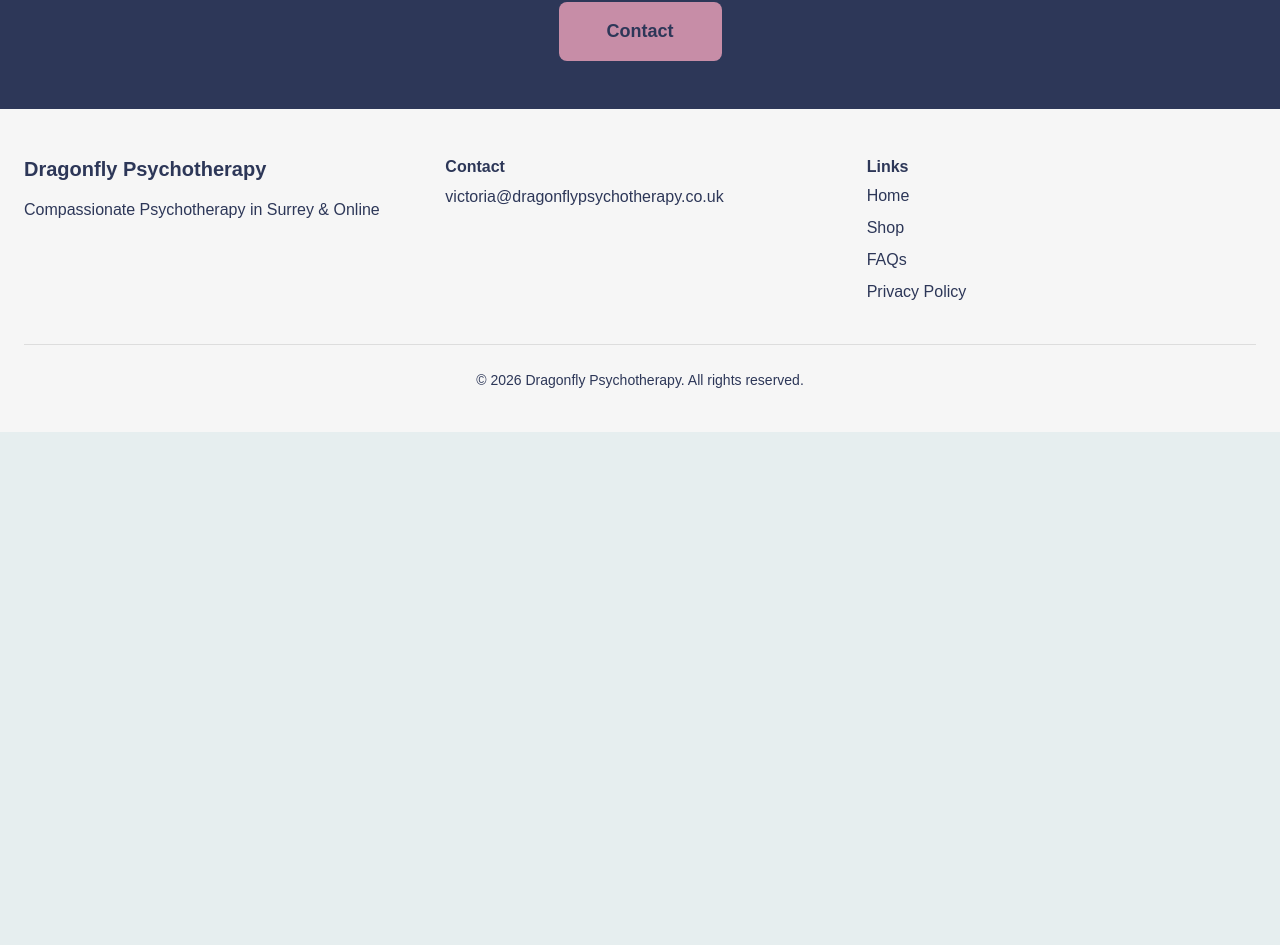
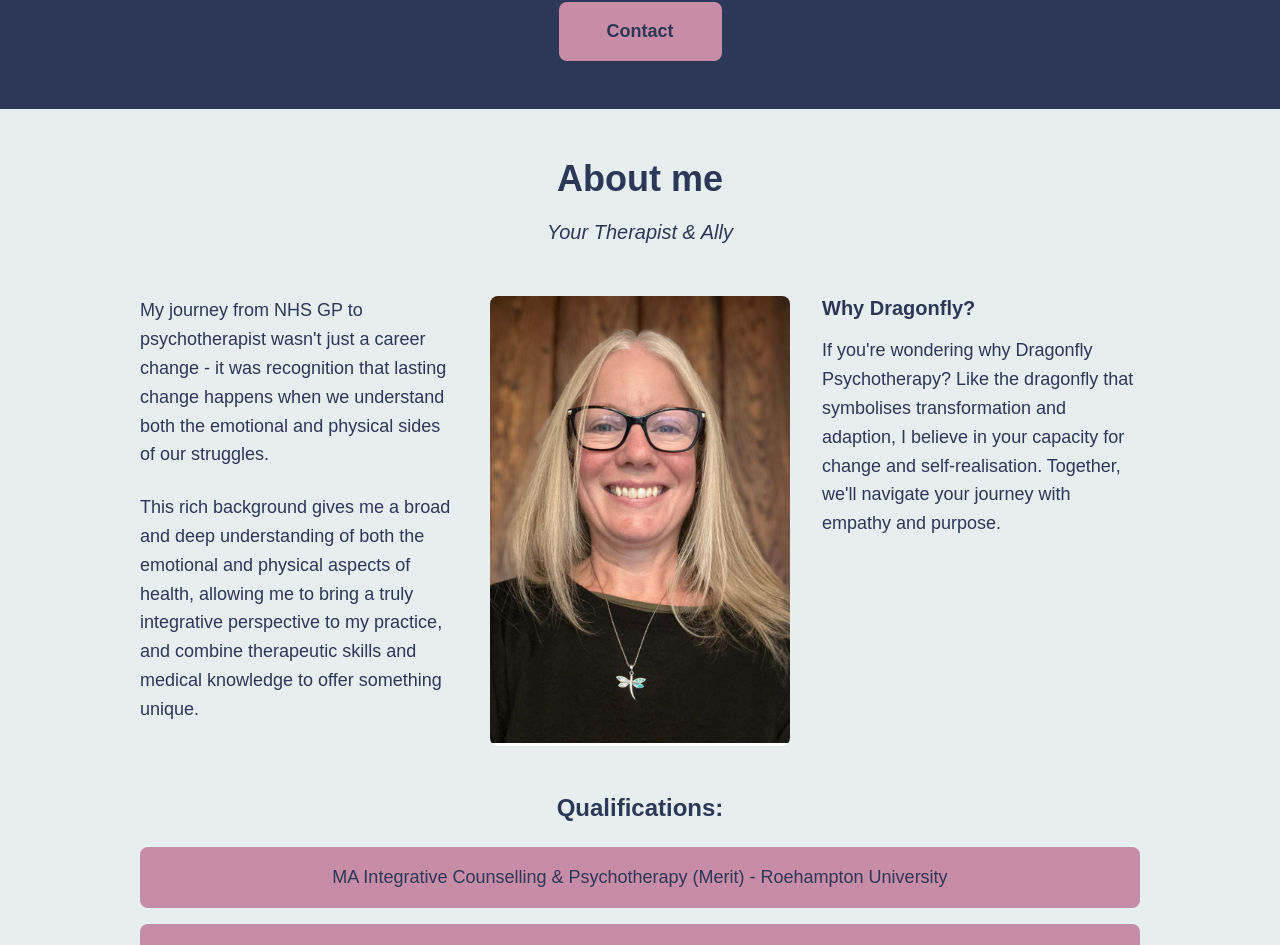
Before and after one commit to MayGee79/dragonfly, a Next.js app: page / in a window 1280 px wide. Shown: the part 5401-6346 px from the top of the page. Before the commit the page ends 5833 px from the top, so only its background shows below. Built offline with nearby package versions, Linux system fonts and the light colour scheme.

Commit message:
Add AboutMe section with three-column layout and WorkTogether title update

```diff
--- a/app/page.tsx
+++ b/app/page.tsx
@@ -4,6 +4,7 @@ import ContentSection from '@/components/ContentSection'
 import SpecialInterests from '@/components/SpecialInterests'
 import WhyWorkWithMe from '@/components/WhyWorkWithMe'
 import WorkTogether from '@/components/WorkTogether'
+import AboutMe from '@/components/AboutMe'
 import Footer from '@/components/Footer'
 import { getPageBySlug } from '@/lib/content'
 import { markdownToHtml } from '@/lib/markdown'
@@ -65,6 +66,7 @@ export default function HomePage() {
         <SpecialInterests />
         <WhyWorkWithMe />
         <WorkTogether />
+        <AboutMe />
       </main>
       <Footer />
     </>
--- /dev/null
+++ b/components/AboutMe.module.css
@@ -0,0 +1,164 @@
+.section {
+  padding: var(--spacing-3xl) var(--spacing-lg);
+  background-color: var(--color-bg);
+}
+
+.container {
+  max-width: 1000px;
+  margin: 0 auto;
+}
+
+.mainTitle {
+  font-size: var(--font-size-5xl);
+  font-weight: 700;
+  color: var(--color-text);
+  text-align: center;
+  margin-bottom: var(--spacing-md);
+  line-height: var(--line-height-tight);
+}
+
+.subtitle {
+  font-size: var(--font-size-xl);
+  font-style: italic;
+  color: var(--color-text);
+  text-align: center;
+  margin-bottom: var(--spacing-3xl);
+  line-height: var(--line-height-relaxed);
+}
+
+.threeColumn {
+  display: flex;
+  align-items: flex-start;
+  gap: var(--spacing-xl);
+  margin-bottom: var(--spacing-3xl);
+}
+
+.column {
+  flex: 1;
+}
+
+.column p {
+  font-size: var(--font-size-lg);
+  color: var(--color-text);
+  line-height: var(--line-height-relaxed);
+  margin-bottom: var(--spacing-lg);
+}
+
+.column p:last-child {
+  margin-bottom: 0;
+}
+
+.columnImage {
+  flex: 0 0 300px;
+  display: flex;
+  justify-content: center;
+}
+
+.image {
+  width: 100%;
+  max-width: 300px;
+  height: auto;
+  border-radius: var(--radius-md);
+}
+
+.columnTitle {
+  font-size: var(--font-size-xl);
+  font-weight: 700;
+  color: var(--color-text);
+  margin-bottom: var(--spacing-md);
+}
+
+.sectionTitle {
+  font-size: var(--font-size-2xl);
+  font-weight: 700;
+  color: var(--color-text);
+  margin-bottom: var(--spacing-lg);
+  text-align: center;
+}
+
+.qualifications {
+  text-align: center;
+}
+
+.qualificationsList {
+  list-style: none;
+  padding: 0;
+  margin: 0;
+  display: flex;
+  flex-direction: column;
+  gap: var(--spacing-md);
+}
+
+.qualificationItem {
+  font-size: var(--font-size-lg);
+  color: var(--color-text);
+  line-height: var(--line-height-relaxed);
+  background-color: var(--color-primary);
+  padding: var(--spacing-md) var(--spacing-xl);
+  border-radius: var(--radius-md);
+  display: inline-block;
+}
+
+/* Tablet: 768px - 1023px */
+@media (min-width: 768px) and (max-width: 1023px) {
+  .container {
+    max-width: 800px;
+  }
+
+  .threeColumn {
+    flex-direction: column;
+    text-align: center;
+  }
+
+  .columnImage {
+    flex: none;
+    order: -1;
+  }
+}
+
+/* Mobile: max-width 767px */
+@media (max-width: 767px) {
+  .section {
+    padding: var(--spacing-2xl) var(--spacing-md);
+  }
+
+  .mainTitle {
+    font-size: var(--font-size-3xl);
+  }
+
+  .subtitle {
+    font-size: var(--font-size-lg);
+    margin-bottom: var(--spacing-xl);
+  }
+
+  .content p {
+    font-size: var(--font-size-base);
+  }
+
+  .sectionTitle {
+    font-size: var(--font-size-xl);
+  }
+
+  .whyDragonfly p {
+    font-size: var(--font-size-base);
+  }
+
+  .qualificationItem {
+    font-size: var(--font-size-base);
+    padding: var(--spacing-sm) var(--spacing-lg);
+  }
+
+  .threeColumn {
+    flex-direction: column;
+    text-align: center;
+  }
+
+  .columnImage {
+    flex: none;
+    order: -1;
+  }
+
+  .column p {
+    font-size: var(--font-size-base);
+  }
+}
--- /dev/null
+++ b/components/AboutMe.tsx
@@ -0,0 +1,47 @@
+import styles from './AboutMe.module.css'
+
+const qualifications = [
+  'MA Integrative Counselling & Psychotherapy (Merit) - Roehampton University',
+  'BACP Registered (402603)',
+  '25 years NHS clinical experience'
+]
+
+export default function AboutMe() {
+  return (
+    <section className={styles.section} id="about-me">
+      <div className={styles.container}>
+        <h2 className={styles.mainTitle}>About me</h2>
+        <p className={styles.subtitle}>Your Therapist & Ally</p>
+
+        <div className={styles.threeColumn}>
+          <div className={styles.column}>
+            <p>
+              My journey from NHS GP to psychotherapist wasn't just a career change - it was recognition that lasting change happens when we understand both the emotional and physical sides of our struggles.
+            </p>
+            <p>
+              This rich background gives me a broad and deep understanding of both the emotional and physical aspects of health, allowing me to bring a truly integrative perspective to my practice, and combine therapeutic skills and medical knowledge to offer something unique.
+            </p>
+          </div>
+          <div className={styles.columnImage}>
+            <img src="/images/VF_002.png" alt="Victoria Froome" className={styles.image} />
+          </div>
+          <div className={styles.column}>
+            <h3 className={styles.columnTitle}>Why Dragonfly?</h3>
+            <p>
+              If you're wondering why Dragonfly Psychotherapy? Like the dragonfly that symbolises transformation and adaption, I believe in your capacity for change and self-realisation. Together, we'll navigate your journey with empathy and purpose.
+            </p>
+          </div>
+        </div>
+
+        <div className={styles.qualifications}>
+          <h3 className={styles.sectionTitle}>Qualifications:</h3>
+          <ul className={styles.qualificationsList}>
+            {qualifications.map((qual, index) => (
+              <li key={index} className={styles.qualificationItem}>{qual}</li>
+            ))}
+          </ul>
+        </div>
+      </div>
+    </section>
+  )
+}
--- a/components/WorkTogether.tsx
+++ b/components/WorkTogether.tsx
@@ -32,7 +32,7 @@ export default function WorkTogether() {
   return (
     <section className={styles.section} id="work-together">
       <div className={styles.container}>
-        <h2 className={styles.mainTitle}>OUR WORK TOGETHER</h2>
+        <h2 className={styles.mainTitle}>Our work together</h2>
         <p className={styles.subtitle}>Simple, Flexible, Tailored to You</p>
 
         <div className={styles.intro}>
```
Also changed, not shown: media/VF_002.png (added), public/images/VF_002.png (added).
